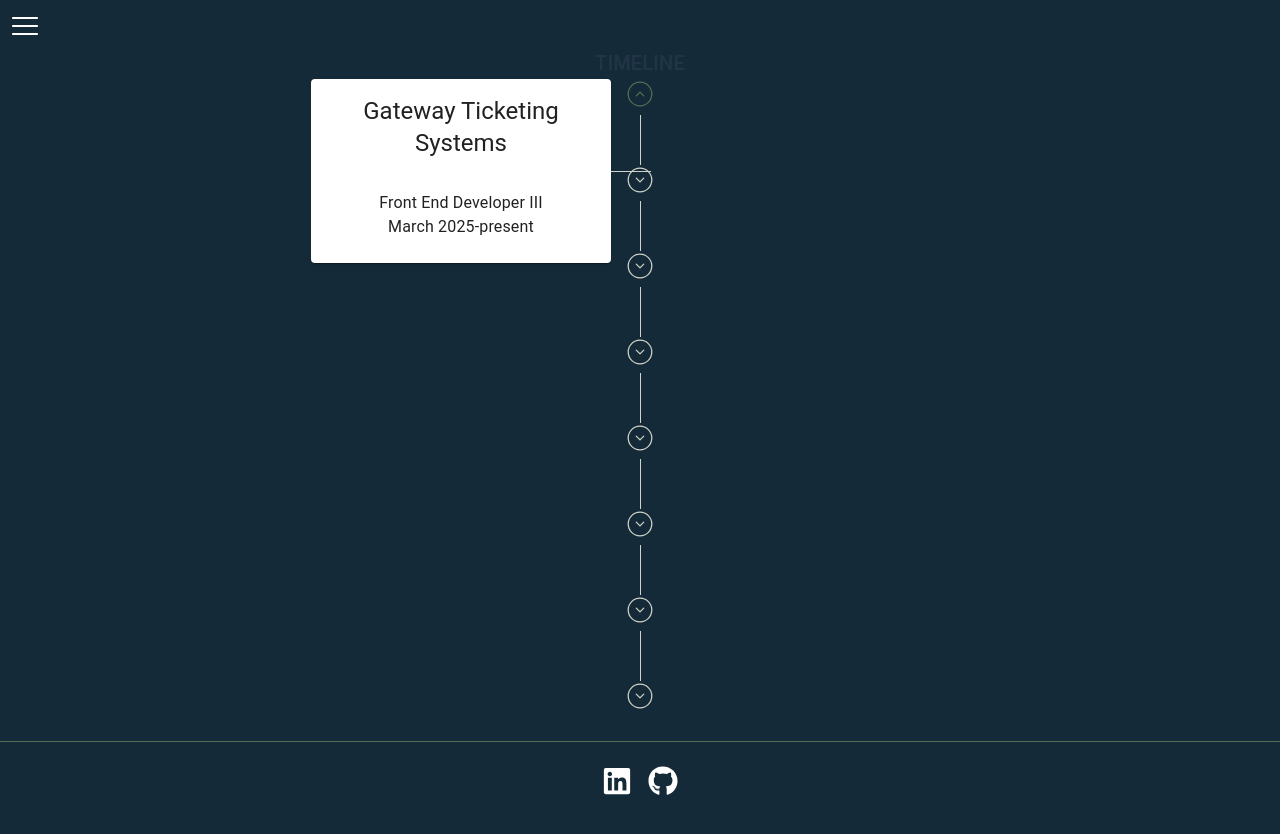
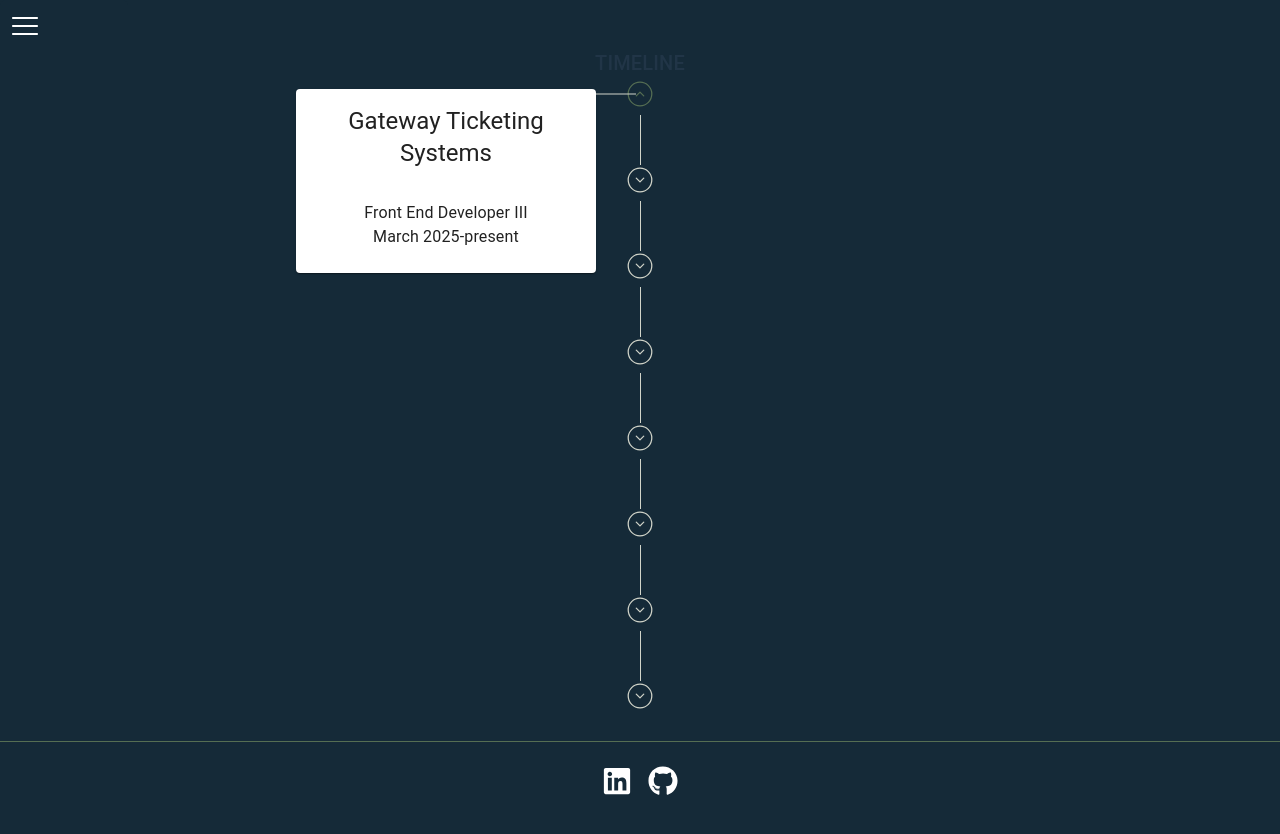
Before and after one commit to FrazierLE/dev-portfolio, a React (Vite) app: page /portfolio/experience in a window 1280 px wide. Shown: the top 834 px of the page. Built offline with nearby package versions, Linux system fonts and the light colour scheme.

Commit message:
Fix timelinet

```diff
--- a/src/components/projects/Timeline.tsx
+++ b/src/components/projects/Timeline.tsx
@@ -17,7 +17,9 @@
     const mediaQuery = window.matchMedia('(max-width: 600px)');
 
     const handleResize = () => {
-      setScreenMode(mediaQuery.matches ? 'mobile' : 'desktop');
+      setScreenMode(
+        mediaQuery.matches || window.innerWidth <= 800 ? 'mobile' : 'desktop'
+      );
     };
 
     mediaQuery.addEventListener('change', handleResize);
@@ -26,7 +28,16 @@
     return () => mediaQuery.removeEventListener('change', handleResize);
   }, []);
 
-  const strengthTrainingExperience = [
+  const getTranslatePercent = () => {
+    const screenWidth = window.innerWidth;
+    if (screenWidth > 1340) return -35;
+    if (screenWidth > 1200) return -40;
+    if (screenWidth > 992) return -55;
+    if (screenWidth > 768) return -70;
+    return 0;
+  };
+
+  const workExperience = [
     {
       company: 'Gateway Ticketing Systems',
       title: 'Front End Developer III',
@@ -72,15 +83,21 @@
   return (
     <Grid
       container
-      width={{ xs: '90%', sm: '80%', md: '70%' }}
-      justifyContent='center'
-      alignItems='center'
+      width={{ xs: '90%', sm: '80%', md: '70%' }} // Responsive width
+      justifyContent={'center'}
+      alignItems={'center'}
       marginBottom={3}
       direction='column'
     >
       <Typography variant='h6'>TIMELINE</Typography>
-      <Grid container direction='column' width='100%' alignItems='center'>
-        {strengthTrainingExperience.map((experience, index) => (
+      <Grid
+        container
+        direction='column'
+        width='100%'
+        alignItems='center'
+        id='timeline-container'
+      >
+        {workExperience.map((experience, index) => (
           <Grid
             item
             key={index}
@@ -101,7 +118,10 @@
             )}
             <Box
               onClick={() =>
-                setOpen((prev) => (prev === index ? undefined : index))
+                setOpen((prev) => {
+                  if (prev === undefined) return index;
+                  return prev === index ? undefined : index;
+                })
               }
               sx={{ position: 'relative', zIndex: 1 }}
             >
@@ -123,8 +143,8 @@
               <Grid
                 container
                 direction='column'
-                width={{ xs: '100%', sm: '300px' }}
-                height='auto'
+                width={{ xs: '100%', sm: '300px' }} // Full width on small screens
+                height={screenMode === 'mobile' ? 'auto' : '300px'}
                 alignItems={
                   screenMode === 'mobile'
                     ? 'center'
@@ -141,12 +161,13 @@
                       ? '0'
                       : '61%'
                 }
+                zIndex={2}
                 sx={{
                   transform:
                     screenMode === 'mobile'
                       ? 'none'
                       : index % 2 === 0
-                        ? 'translateX(-35%)'
+                        ? `translateX(${getTranslatePercent()}%)`
                         : 'translateX(0)',
                   textAlign: 'center',
                   '@media (max-width: 600px)': {
@@ -160,22 +181,18 @@
                 <div
                   style={{
                     position: 'absolute',
-                    width: screenMode === 'mobile' ? '1px' : '40px',
-                    height: screenMode === 'mobile' ? '20px' : '1px',
-                    backgroundColor: '#d1d4c9',
-                    top: screenMode === 'mobile' ? '5%' : '50%',
-                    left:
-                      screenMode === 'mobile'
-                        ? '50%'
-                        : index % 2 === 0
-                          ? '100%'
-                          : '-40px',
+                    width: '40px',
+                    height: '1px',
+                    backgroundColor: screenMode !== 'mobile' ? '#d1d4c9' : '',
+                    top: index === 0 ? '5%' : '20%',
+                    left: index % 2 === 0 ? '100%' : '-13%',
                     transform:
-                      screenMode === 'mobile' ? 'translateX(-50%)' : 'none',
+                      index % 2 === 0 ? 'translateY(-50%)' : 'translateY(-55%)',
                   }}
                 />
                 <Card
                   sx={{
+                    margin: '10px 0 0',
                     width: '100%',
                     display: 'flex',
                     justifyContent: 'center',
@@ -188,10 +205,10 @@
                     title={experience.company}
                   />
                   <CardContent>
-                    <Typography textAlign='center'>
+                    <Typography textAlign={'center'}>
                       {experience.title}
                     </Typography>
-                    <Typography textAlign='center'>
+                    <Typography textAlign={'center'}>
                       {experience.date}
                     </Typography>
                   </CardContent>
@@ -202,120 +219,6 @@
         ))}
       </Grid>
     </Grid>
-
-    // <Grid
-    //   container
-    //   width={{ xs: "90%", sm: "80%", md: "70%" }} // Responsive width
-    //   justifyContent={"center"}
-    //   alignItems={"center"}
-    //   marginBottom={3}
-    //   direction="column"
-    // >
-    //   <Typography variant="h6">TIMELINE</Typography>
-    //   <Grid container direction="column" width="100%" alignItems="center">
-    //     {strengthTrainingExperience.map((experience, index) => (
-    //       <Grid
-    //         item
-    //         key={index}
-    //         container
-    //         direction="column"
-    //         width={{ xs: "90%", sm: "70%", md: "50%" }}
-    //         alignItems="center"
-    //         position="relative"
-    //       >
-    //         {index !== 0 && (
-    //           <div
-    //             style={{
-    //               backgroundColor: "#d1d4c9",
-    //               width: "1px",
-    //               height: "50px",
-    //             }}
-    //           ></div>
-    //         )}
-    //         <Box
-    //           onClick={() =>
-    //             setOpen((prev) => {
-    //               if (prev === undefined) return index;
-    //               return prev === index ? undefined : index;
-    //             })
-    //           }
-    //           sx={{ position: "relative", zIndex: 1 }}
-    //         >
-    //           {open !== index ? (
-    //             <CiCircleChevDown
-    //               color="#d1d4c9"
-    //               size={30}
-    //               style={{ cursor: "pointer" }}
-    //             />
-    //           ) : (
-    //             <CiCircleChevUp
-    //               color="#556e53"
-    //               size={30}
-    //               style={{ cursor: "pointer" }}
-    //             />
-    //           )}
-    //         </Box>
-    //         {open === index && (
-    //           <Grid
-    //             container
-    //             direction="column"
-    //             width={{ xs: "100%", sm: "300px" }} // Full width on small screens
-    //             height={"300px"}
-    //             alignItems={index % 2 ? "flex-end" : "flex-start"}
-    //             position={"absolute"}
-    //             top={0}
-    //             left={index % 2 === 0 ? "0" : "61%"}
-    //             zIndex={2}
-    //             sx={{
-    //               transform:
-    //                 index % 2 === 0 ? "translateX(-35%)" : "translateX(0)",
-    //               "@media (max-width: 600px)": {
-    //                 left: "0", // Stack on top of each other on small screens
-    //                 transform: "none",
-    //               },
-    //             }}
-    //           >
-    //             <div
-    //               style={{
-    //                 position: "absolute",
-    //                 width: "40px",
-    //                 height: "1px",
-    //                 backgroundColor: "#d1d4c9",
-    //                 top: index === 0 ? "5%" : "20%",
-    //                 left: index % 2 === 0 ? "100%" : "-13%",
-    //                 transform:
-    //                   index % 2 === 0 ? "translateY(-50%)" : "translateY(-55%)",
-    //               }}
-    //             />
-    //             <Card
-    //               sx={{
-    //                 margin: "10px 0 0",
-    //                 width: "100%",
-    //                 display: "flex",
-    //                 justifyContent: "center",
-    //                 alignItems: "center",
-    //                 flexDirection: "column",
-    //               }}
-    //             >
-    //               <CardHeader
-    //                 sx={{ textAlign: "center" }}
-    //                 title={experience.company}
-    //               />
-    //               <CardContent>
-    //                 <Typography textAlign={"center"}>
-    //                   {experience.title}
-    //                 </Typography>
-    //                 <Typography textAlign={"center"}>
-    //                   {experience.date}
-    //                 </Typography>
-    //               </CardContent>
-    //             </Card>
-    //           </Grid>
-    //         )}
-    //       </Grid>
-    //     ))}
-    //   </Grid>
-    // </Grid>
   );
 };
 
```
